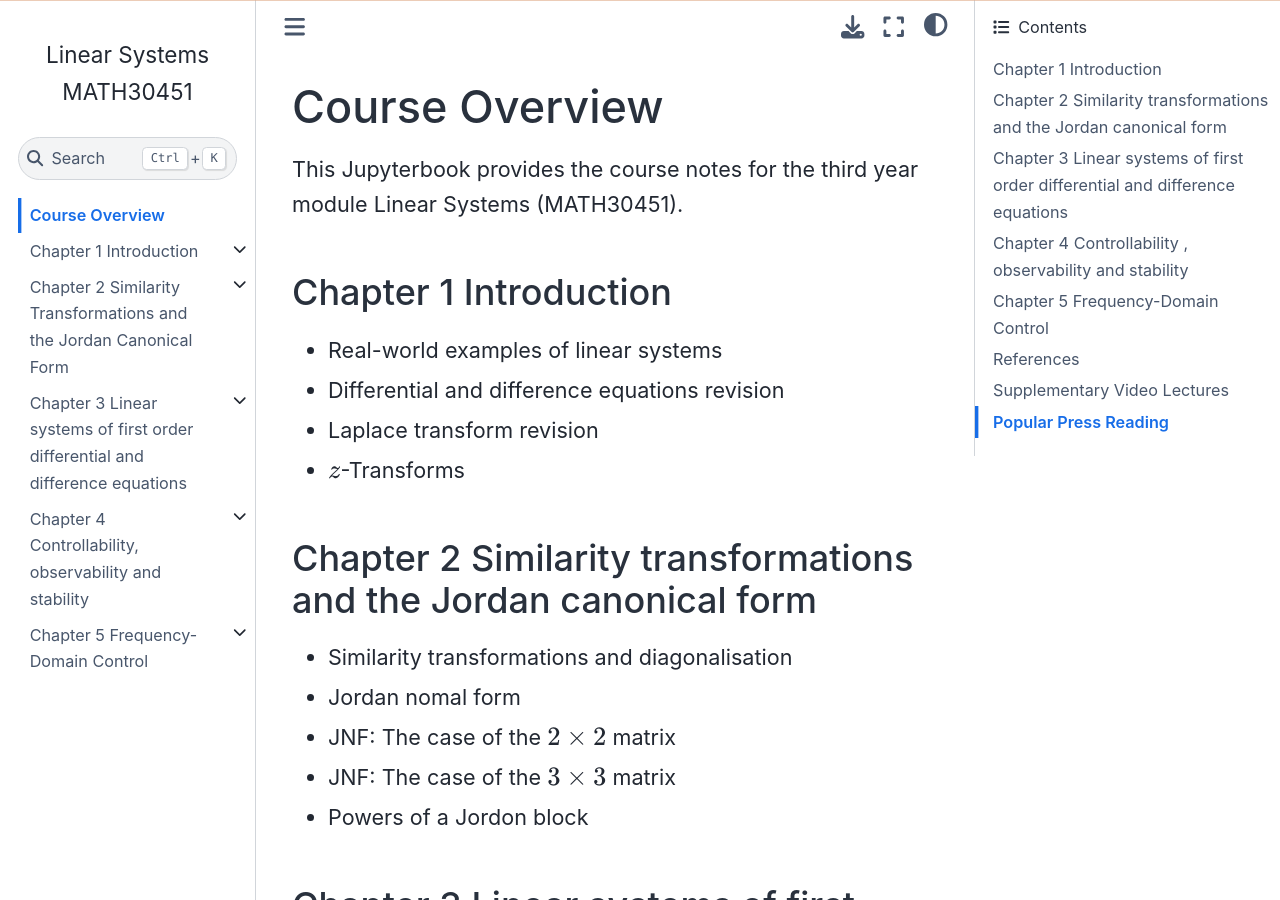
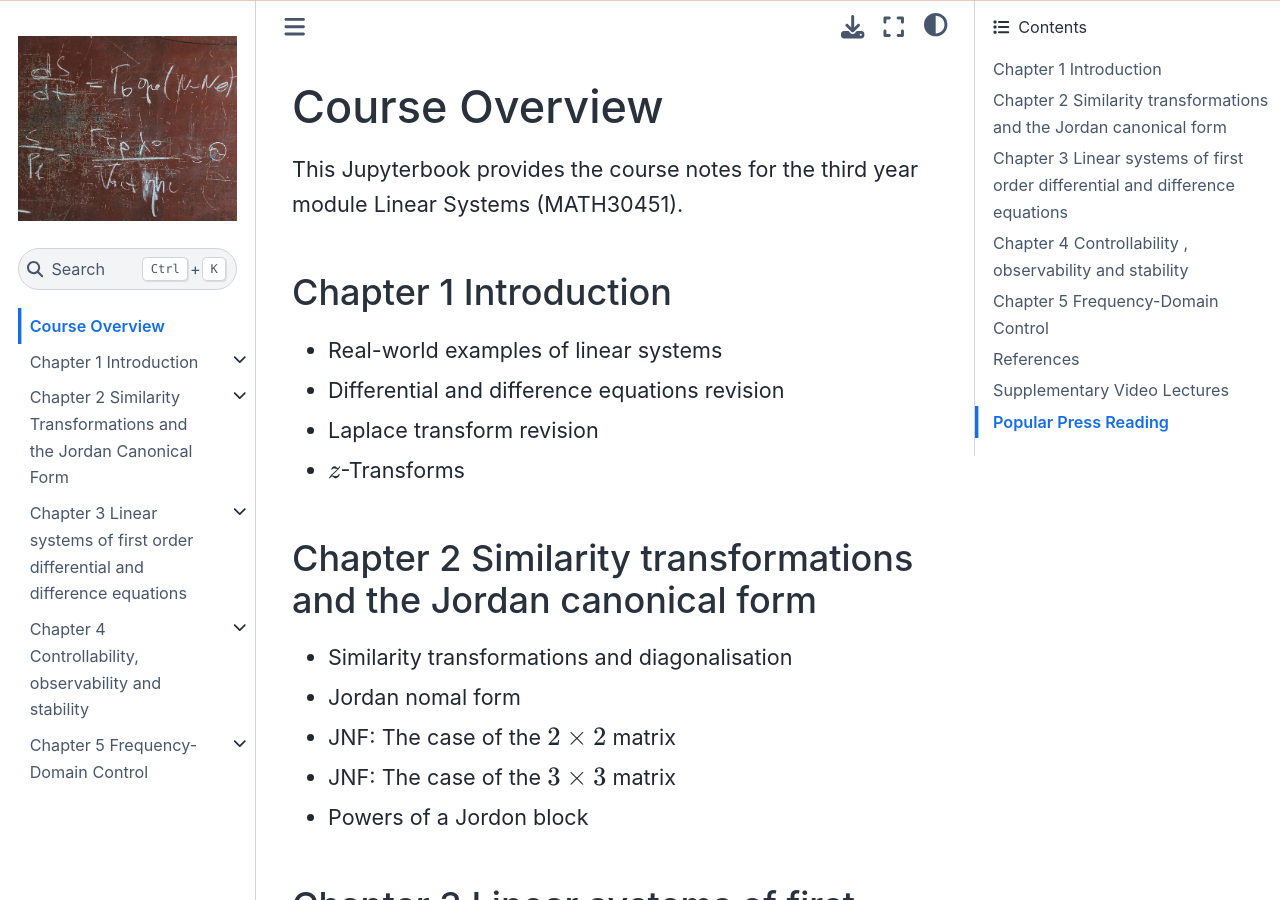
Before and after one commit to jjcrofts77/Linear-Systems-MATH30451, a Jupyter Book: the page built from intro.md, in a window 1280 px wide and 900 px high. Built offline with Jupyter Book 1.0.4 settings and Sphinx 7.4.7 and the Sphinx Book theme 1.1.4, drawn with Linux system fonts in a browser that asks for light colours.

Commit message:
Update _config.yml

```diff
--- a/_config.yml
+++ b/_config.yml
@@ -11,7 +11,7 @@ copyright                   : "2021"  # Copyright year to be placed in the foote
 show_sidebar              : true  # Show the sidebar. Only set to false if your only wish to host a single page.
 collapse_inactive_chapters: true  # Whether to collapse the inactive chapters in the sidebar
 collapse_inactive_sections: true  # Whether to collapse the sub-sections within a non-active section in the sidebar
-textbook_logo             : "math.png"  # A logo to be displayed at the top of your textbook sidebar. Should be square
+logo                      : "math.png"  # A logo to be displayed at the top of your textbook sidebar. Should be square
 #textbook_logo_link        : https://jupyterbook.org/intro.html  # A link for the logo.
 sidebar_footer_text       : 'Powered by <a href="https://jupyterbook.org">Jupyter Book</a>'
 #number_toc_chapters       : true  # Whether to add numbers to chapterse in your Table of Contents. If true, you can control this at the Chapter level in _data/toc.yml
```
